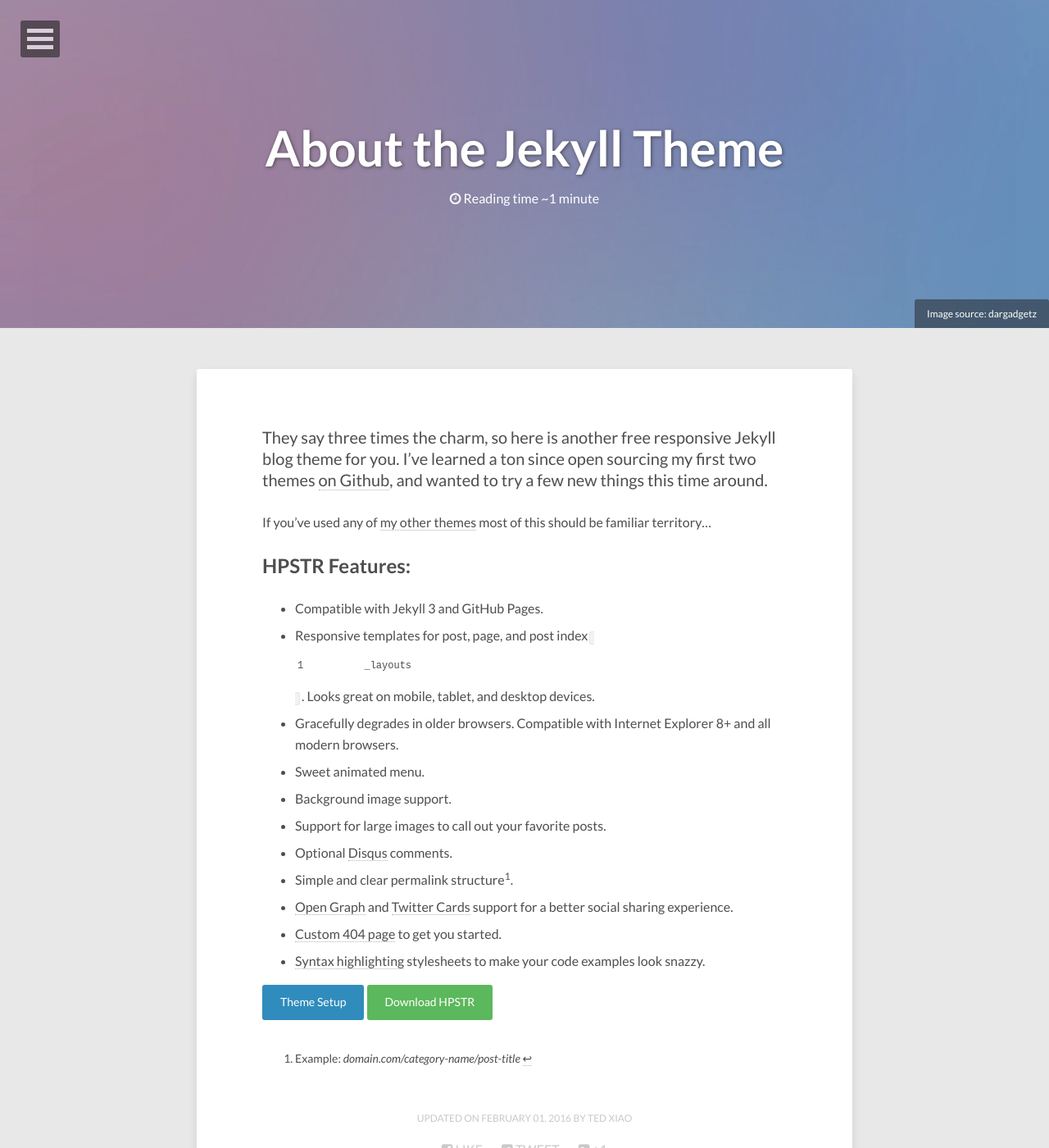
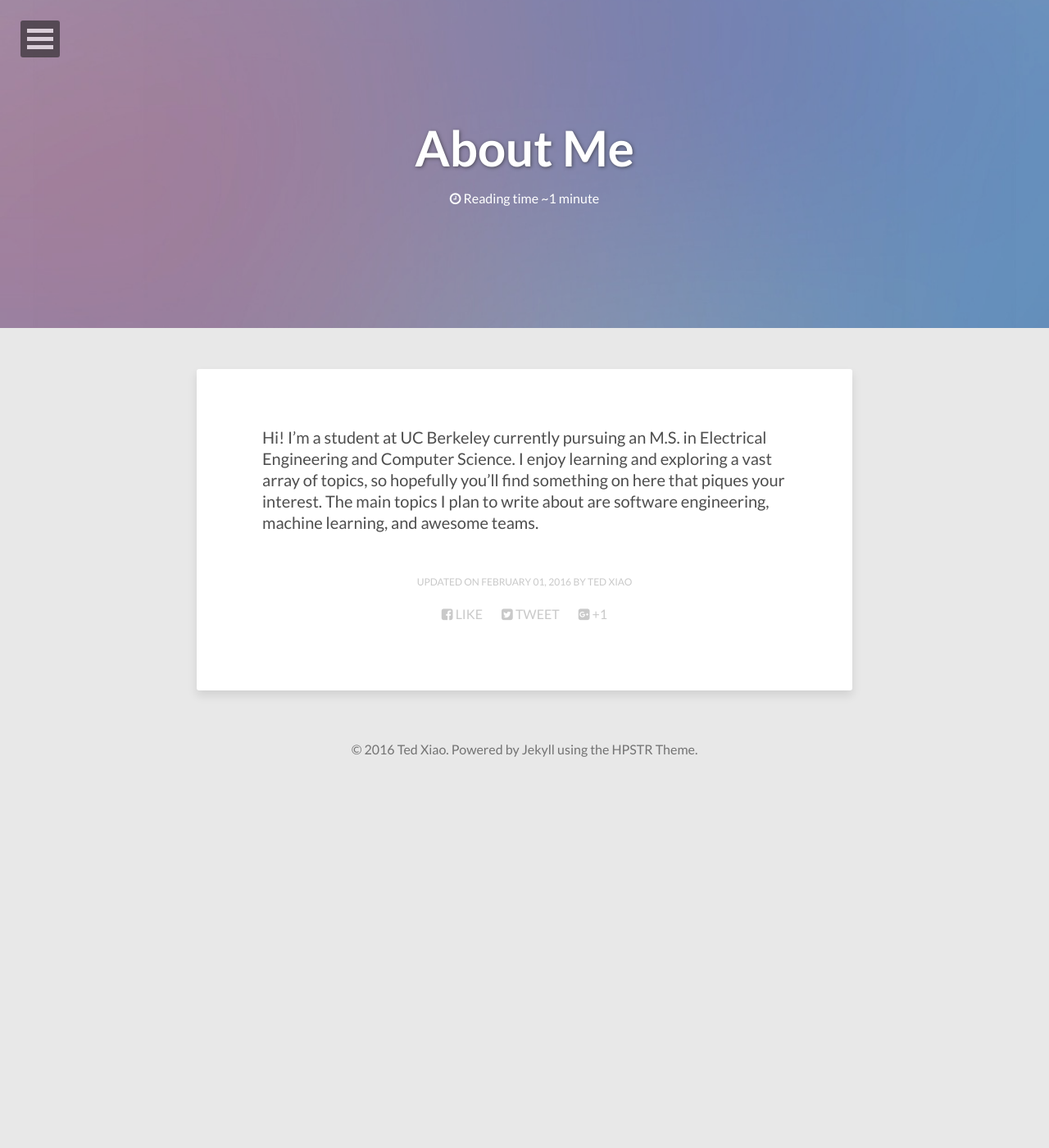
Before and after one commit to txizzle/blog, a Jekyll site: the page built from about/index.md, in a window 1280 px wide and 1400 px high. Shown: the whole window at 82% size. Built offline with Jekyll 4.4.1, drawn with Linux system fonts in a browser that asks for light colours; nearby versions of some CDN libraries.

Commit message:
Latest build.

```diff
--- a/about/index.md
+++ b/about/index.md
@@ -1,32 +1,10 @@
 ---
 layout: page
-title: About the Jekyll Theme
+title: About Me
 image:
   feature: abstract-5.jpg
-  credit: dargadgetz
-  creditlink: http://www.dargadgetz.com/ios-7-abstract-wallpaper-pack-for-iphone-5-and-ipod-touch-retina/
 comments: false
 modified: 2016-02-01
 ---
 
-They say three times the charm, so here is another free responsive Jekyll blog theme for you. I've learned a ton since open sourcing my first two themes [on Github](http://github.com/mmistakes), and wanted to try a few new things this time around.
-
-If you've used any of [my other themes](http://mademistakes.com/work/jekyll-themes/) most of this should be familiar territory...
-
-## HPSTR Features:
-
-* Compatible with Jekyll 3 and GitHub Pages.
-* Responsive templates for post, page, and post index `_layouts`. Looks great on mobile, tablet, and desktop devices.
-* Gracefully degrades in older browsers. Compatible with Internet Explorer 8+ and all modern browsers.
-* Sweet animated menu.
-* Background image support.
-* Support for large images to call out your favorite posts.
-* Optional [Disqus](http://disqus.com) comments.
-* Simple and clear permalink structure[^1].
-* [Open Graph](https://developers.facebook.com/docs/opengraph/) and [Twitter Cards](https://dev.twitter.com/docs/cards) support for a better social sharing experience.
-* [Custom 404 page]({{ site.url }}/404.html) to get you started.
-* [Syntax highlighting]({{ site.url }}/code-highlighting-post/) stylesheets to make your code examples look snazzy.
-
-<div markdown="0"><a href="{{ site.url }}/theme-setup/" class="btn btn-info">Theme Setup</a> <a href="https://github.com/mmistakes/hpstr-jekyll-theme" class="btn btn-success">Download HPSTR</a></div>
-
-[^1]: Example: *domain.com/category-name/post-title*
+Hi! I'm a student at UC Berkeley currently pursuing an M.S. in Electrical Engineering and Computer Science. I enjoy learning and exploring a vast array of topics, so hopefully you'll find something on here that piques your interest. The main topics I plan to write about are software engineering, machine learning, and awesome teams.
```
